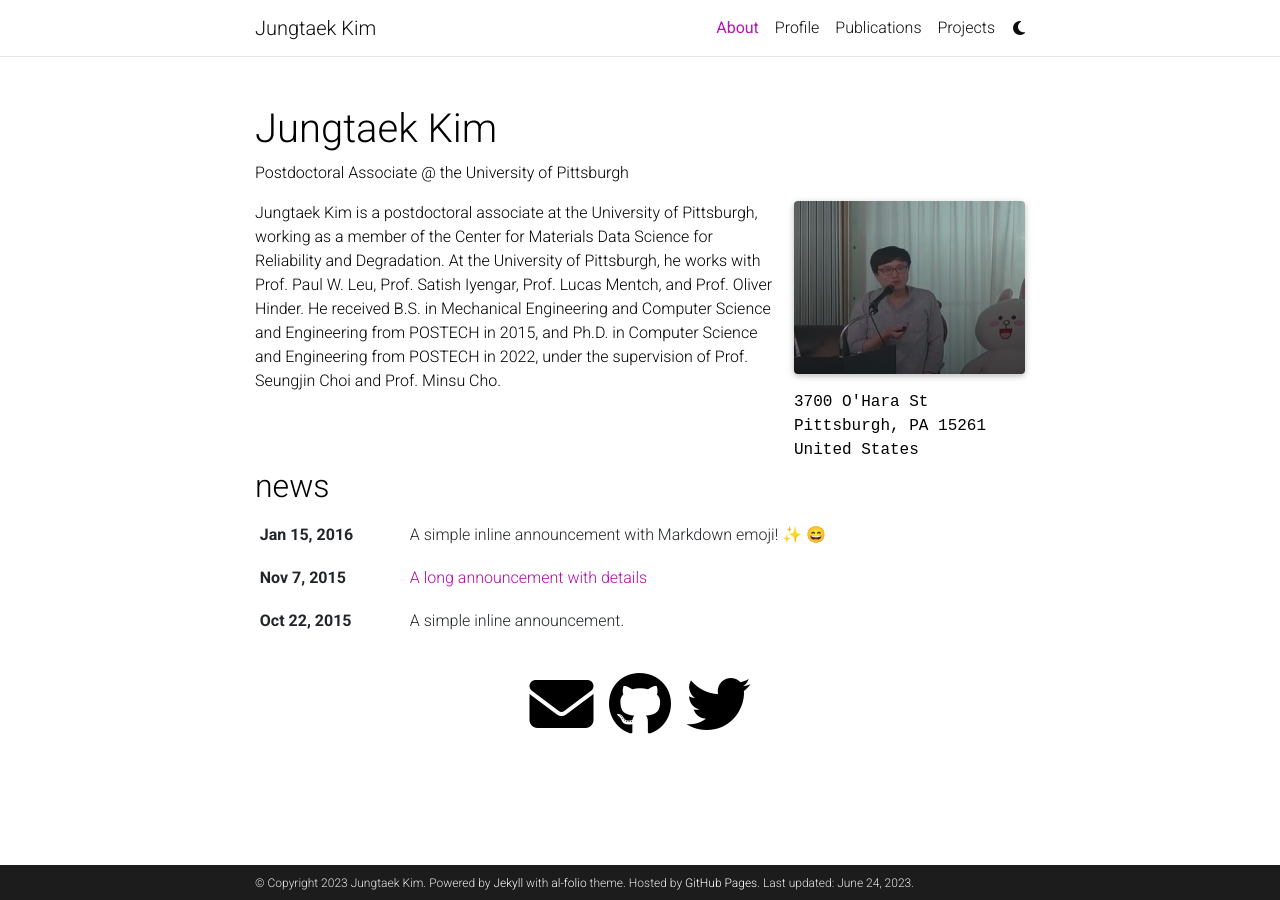
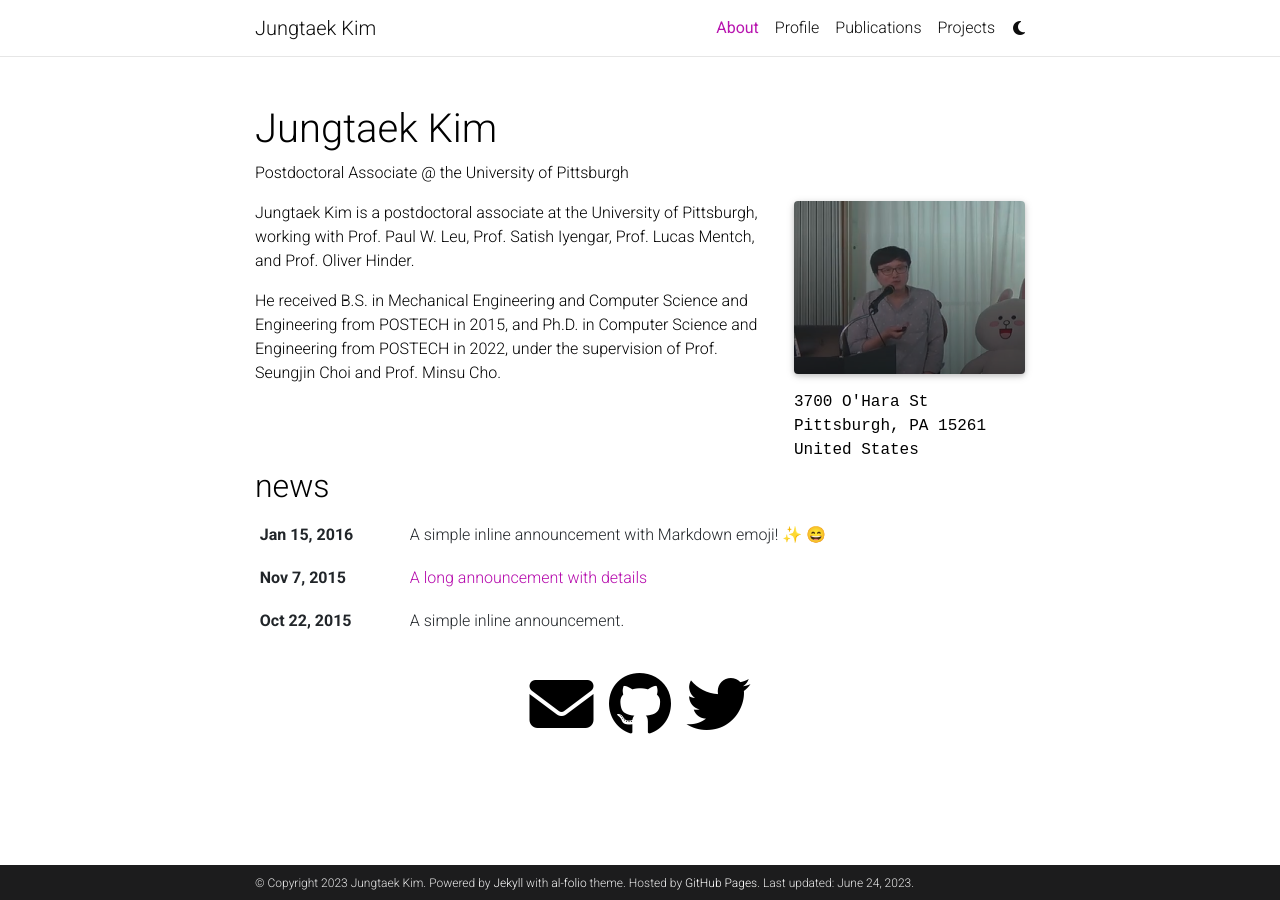
Before and after one commit to jungtaekkim/jungtaekkim.github.io, a Jekyll site: the page built from _pages/about.md, in a window 1280 px wide. Built offline with Jekyll 4.4.1, drawn with Linux system fonts in a browser that asks for light colours; full-size pictures stand in for the smaller copies a plugin makes; emoji names are drawn with the system emoji font; comment, search, counter and statistics services are not loaded; a style sheet for code colours, icons or effects is not loaded.

Commit message:
Update pages

```diff
--- a/_pages/about.md
+++ b/_pages/about.md
@@ -17,4 +17,6 @@
 social: true
 ---
 
-Jungtaek Kim is a postdoctoral associate at the University of Pittsburgh, working as a member of the Center for Materials Data Science for Reliability and Degradation. At the University of Pittsburgh, he works with Prof. Paul W. Leu, Prof. Satish Iyengar, Prof. Lucas Mentch, and Prof. Oliver Hinder. He received B.S. in Mechanical Engineering and Computer Science and Engineering from POSTECH in 2015, and Ph.D. in Computer Science and Engineering from POSTECH in 2022, under the supervision of Prof. Seungjin Choi and Prof. Minsu Cho.
+Jungtaek Kim is a postdoctoral associate at the University of Pittsburgh, working with Prof. Paul W. Leu, Prof. Satish Iyengar, Prof. Lucas Mentch, and Prof. Oliver Hinder.
+
+He received B.S. in Mechanical Engineering and Computer Science and Engineering from POSTECH in 2015, and Ph.D. in Computer Science and Engineering from POSTECH in 2022, under the supervision of Prof. Seungjin Choi and Prof. Minsu Cho.
```
